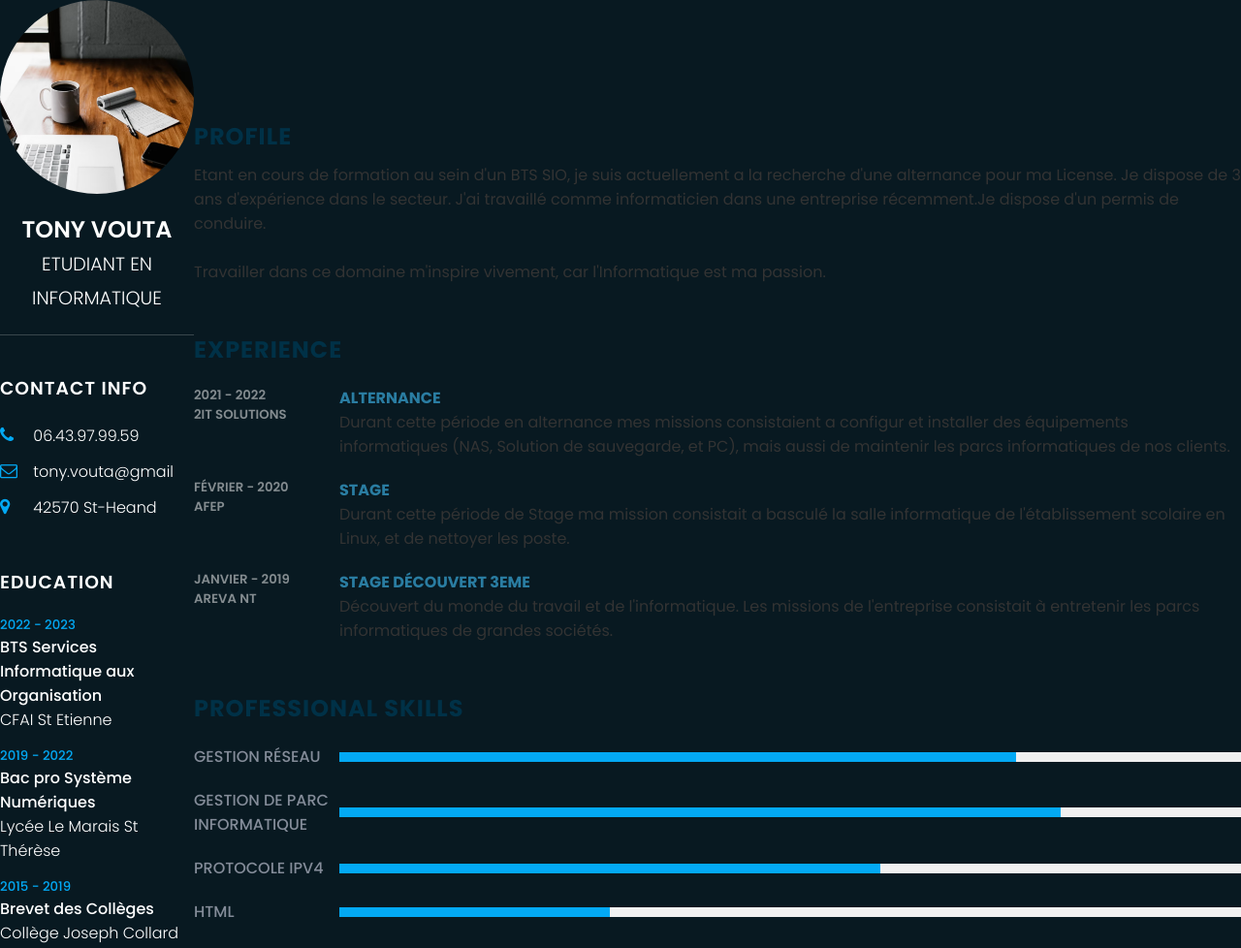
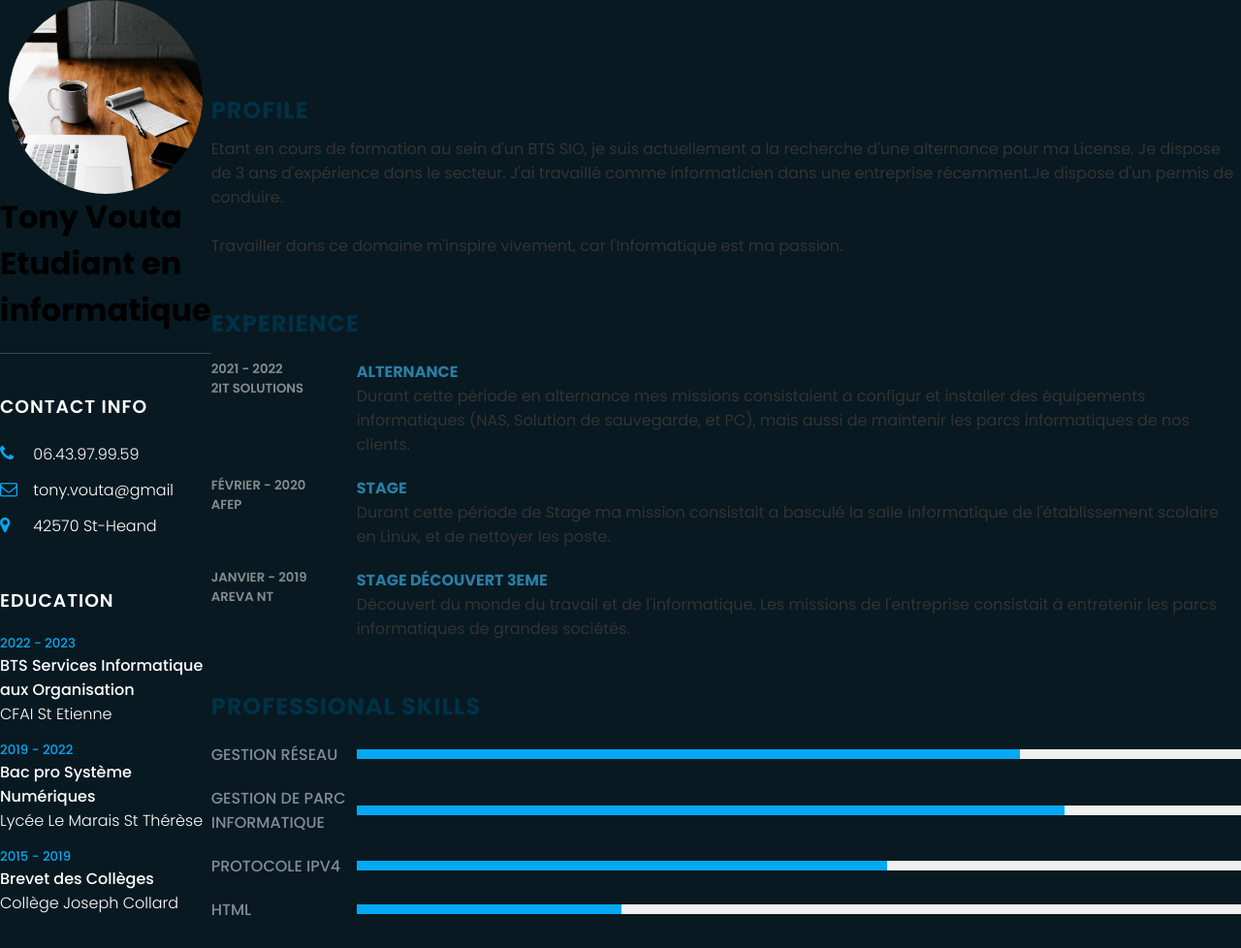
Before and after one commit to TonyV42570/CV-TonyVouta, a plain HTML site: page index.html in a window 1280 px wide. Shown: the top 978 px of the page at 97% size. Drawn offline with Linux system fonts and the light colour scheme.

Commit message:
Update index.html

```diff
--- a/index.html
+++ b/index.html
@@ -17,7 +17,7 @@ crossorigin="anonymous" />
         <div class="imgBx">
           <img src="img.jpg"alt="">
         </div>
-        <h2>Tony Vouta<br><span>Etudiant en informatique</span></h2>
+        <h1>Tony Vouta<br><span>Etudiant en informatique</span></h2>
       </div>
 
       <div class="contactInfo">
```
